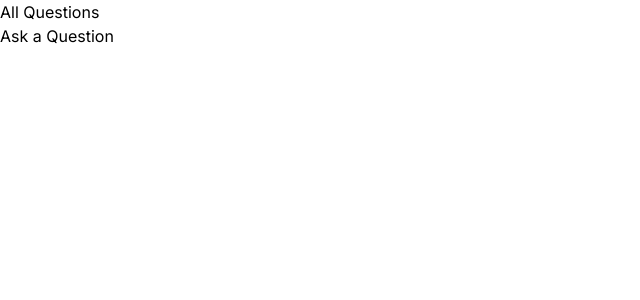
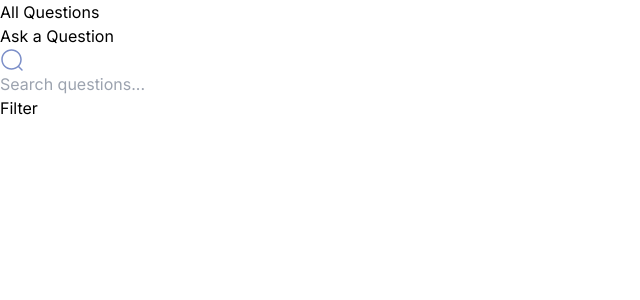
Before and after one commit to yusufuysal/stackoverflow-clone-nextjs14, a Next.js app: page / in a window 1280 px wide. Shown: the top 300 px of the page, without its empty margins (0-640 px from the left). Built offline with nearby package versions, Linux system fonts and the light colour scheme.

Commit message:
Create local search bar

```diff
--- a/app/(root)/(home)/page.tsx
+++ b/app/(root)/(home)/page.tsx
@@ -1,10 +1,11 @@
+import LocalSearchbar from "@/components/shared/search/LocalSearchbar";
 import { Button } from "@/components/ui/button";
 import Link from "next/link";
 
 const Home = () => {
   return (
     <>
-      <div className="flex w-full items-center justify-between gap-4 max-sm:flex-col-reverse">
+      <div className="flex w-full justify-between gap-4 max-sm:flex-col-reverse sm:items-center">
         <h1 className="h1-bold text-dark100_light900">All Questions</h1>
 
         <Link href="/ask-question" className="flex justify-end max-sm:w-full">
@@ -13,6 +14,17 @@
           </Button>
         </Link>
       </div>
+
+      <div className="mt-11 flex justify-between gap-5 max-sm:flex-col sm:items-center">
+        <LocalSearchbar
+          route="/"
+          iconPosition="left"
+          imgSrc="/assets/icons/search.svg"
+          placeholder="Search questions..."
+          otherClasses="flex-1"
+        />
+        <p className="bg-purple-300 md:hidden">Filter</p>
+      </div>
     </>
   );
 };
--- /dev/null
+++ b/components/shared/search/LocalSearchbar.tsx
@@ -0,0 +1,54 @@
+"use client";
+import { Input } from "@/components/ui/input";
+import Image from "next/image";
+
+interface CustomInputProps {
+  route: string;
+  iconPosition: string;
+  imgSrc: string;
+  placeholder: string;
+  otherClasses?: string;
+}
+
+const LocalSearchbar = ({
+  route,
+  iconPosition,
+  imgSrc,
+  placeholder,
+  otherClasses,
+}: CustomInputProps) => {
+  return (
+    <div
+      className={`background-light800_darkgradient flex min-h-[56px] grow items-center gap-4 rounded-[10px] px-4 ${otherClasses}`}
+    >
+      {iconPosition === "left" && (
+        <Image
+          src={imgSrc}
+          alt="Search icon"
+          width={24}
+          height={24}
+          className="cursor-pointer"
+        />
+      )}
+      <Input
+        type="text"
+        placeholder={placeholder}
+        value=""
+        onChange={() => {}}
+        className="paragraph-regular no-focus placeholder background-light800_darkgradient border-none shadow-none outline-none"
+      />
+
+      {iconPosition === "right" && (
+        <Image
+          src={imgSrc}
+          alt="Search icon"
+          width={24}
+          height={24}
+          className="cursor-pointer"
+        />
+      )}
+    </div>
+  );
+};
+
+export default LocalSearchbar;
```
